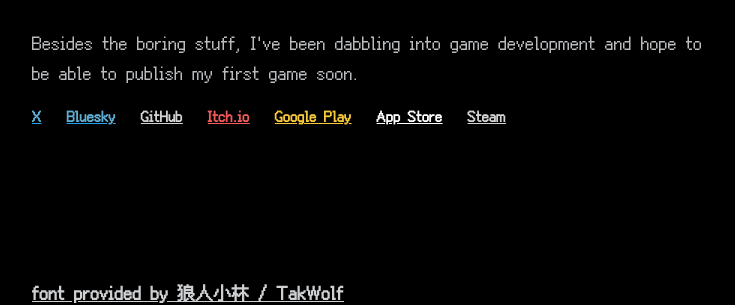
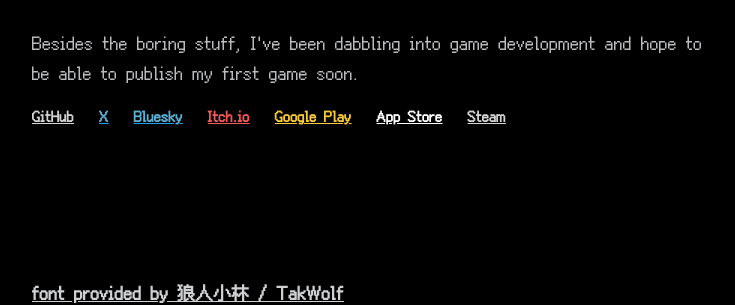
Before and after one commit to BanhmiDev/banhmidev.github.io, a Jekyll site: the page built from index.md, in a window 1280 px wide. Shown: the part 418-723 px from the top of the page, without its empty margins (268-1003 px from the left). Built offline with Jekyll 4.4.1, drawn with Linux system fonts in a browser that asks for light colours.

Commit message:
Update author.html

```diff
--- a/_includes/author.html
+++ b/_includes/author.html
@@ -7,9 +7,9 @@
   <h2 class="author-name">{{ site.author.username }}</h2>
   <p class="author-bio">{{ site.author.bio }}</p>
   <div class="author-links">
+    <a class="github" href="https://github.com/banhmidev" rel="noopener">GitHub</a>
     <a class="twitter" href="https://x.com/banhmidev" rel="noopener">X</a>
     <a class="twitter" href="https://bsky.app/profile/banhmi.dev">Bluesky</a>
-    <a class="github" href="https://github.com/banhmidev" rel="noopener">GitHub</a>
     <a class="itchio" href="https://banhmidev.itch.io/" rel="noopener">Itch.io</a>
     <a class="googleplay" href="https://play.google.com/store/apps/dev?id=7442649683346169556" rel="noopener">Google Play</a>
     <a class="ios" href="https://apps.apple.com/us/developer/duc-son-nguyen/id1438307807" rel="noopener">App Store</a>
```
